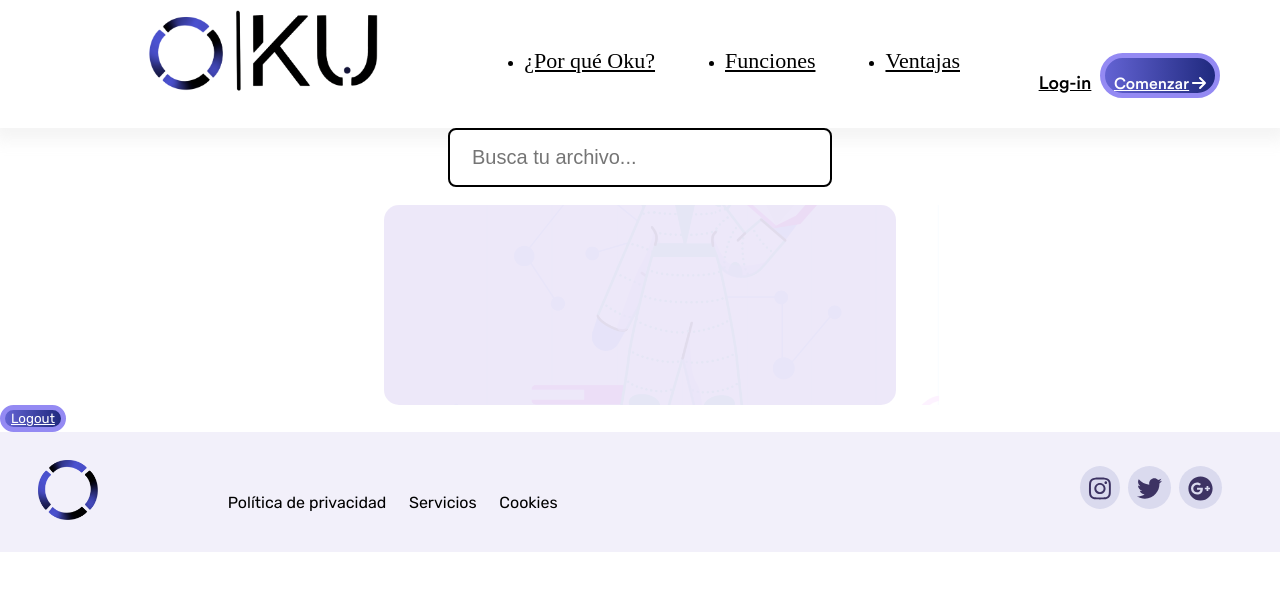
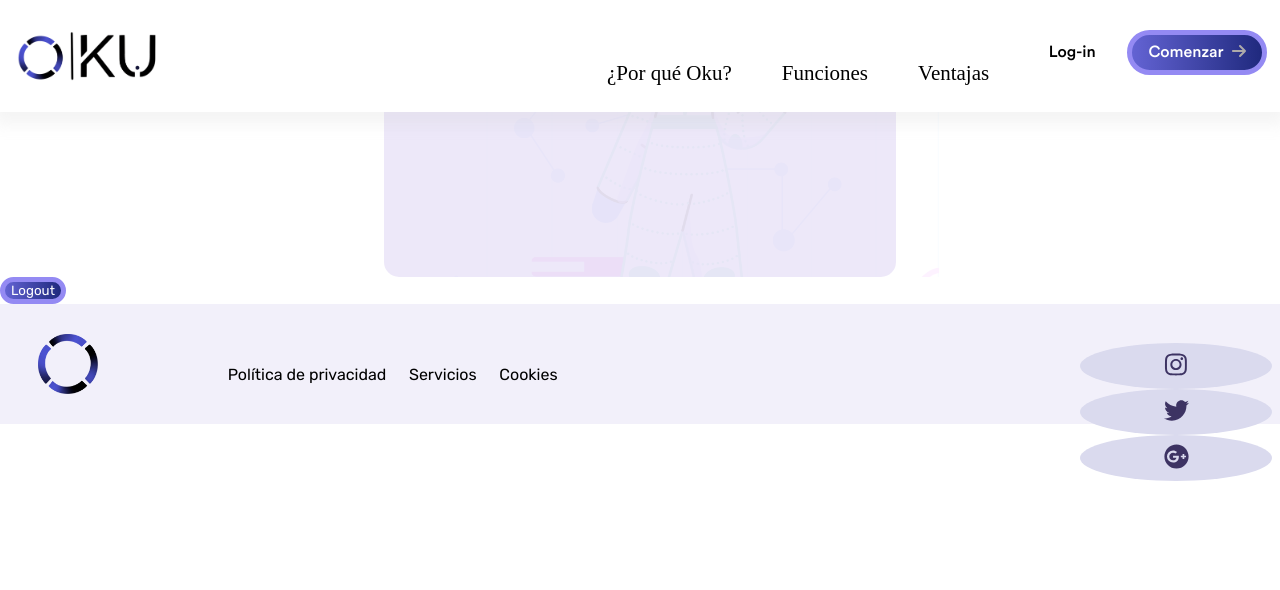
Before and after one commit to mbvDevelop/ProjectoUpgrade, an Angular app in the folder Front-end/: page /Library in a window 1280 px wide. Shown: the top 590 px of the page. Built offline with nearby package versions, Linux system fonts and the light colour scheme; a web font is replaced by a local one; what ngx-lottie would draw is missing.

Commit message:
cambios isa

```diff
--- a/Front-end/src/app/app-routing.module.ts
+++ b/Front-end/src/app/app-routing.module.ts
@@ -13,7 +13,6 @@ const routes: Routes = [
   { path: 'Login', component: LoginComponent },
   { path: 'HomeUser', component: HomeComponent },
   { path: 'Library', component: LibraryComponent },
-  { path: 'Registro', component: RegistroComponent },
   { path: 'Ajustes', component: AjustesComponent },
 ];
 
--- a/Front-end/src/app/core/components/header/header.component.html
+++ b/Front-end/src/app/core/components/header/header.component.html
@@ -28,7 +28,7 @@
     <!-- menu desk -->
     <div class="box_buttons">
       <button id="log-in" class="log-in">
-        <a routerLink="/Login" class="log-in_text">
+        <a routerLink="/login" class="log-in_text">
           <p>Log-in</p>
         </a>
       </button>
--- a/Front-end/src/app/core/components/header/header.component.scss
+++ b/Front-end/src/app/core/components/header/header.component.scss
@@ -25,65 +25,6 @@ $background-color_7: rgba(204, 200, 255, 0.212);
   justify-content: flex-end;
 }
 
-
-header {
-  width: 100%;
-  height: 16vh;
-  background-color: $background-color_1;
-  transition: all 0.5s;
-  z-index: 3;
-  -webkit-box-shadow: 0px 6px 24px 6px #ece5e5da;
-  box-shadow: 0px 6px 15px 6px #c7c7c731;
-  display: flex;
-  justify-content: flex-end;
-  align-items: stretch;
-}
-.aline {
-  width: 120px;
-  height: 45px;
-  margin-top: 7%;
-  i {
-    margin-left: 3%;
-  }
-}
-.logo_picture {
-  width: 120px;
-}
-
-.menu_desk {
-  display: none;
-}
-
-.box_buttons {
-  display: flex;
-  flex-direction: row;
-  flex-wrap: nowrap;
-  align-items: flex-start;
-  button {
-    font-size: 16px;
-    display: flex;
-    flex-wrap: wrap;
-    justify-content: center;
-    align-items: center;
-  }
-}
-.log-in {
-  width: 70px;
-  height: 20px;
-  background-color: $background-color_2;
-  margin-top: 43px;
-  font-family: $font-family_2;
-  border: none;
-  a {
-    font-size: 16px;
-    color: $color_1;
-    transition: all 0.2s;
-    &:hover {
-      color: $color_3;
-      transition: all 0.2s;
-    }
-  }
-}
 .main-button {
   background-image: linear-gradient(
     to right,
@@ -96,7 +37,7 @@ header {
   transition: 0.5s;
   border-radius: 35px !important;
   background-size: 200% auto;
-  color: $color_4;
+  color: $color_2;
   display: block;
   cursor: pointer;
   border-bottom: 5px solid rgb(148, 138, 243);
@@ -105,274 +46,257 @@ header {
   border-top: 5px solid rgb(148, 138, 243);
   &:hover {
     background-position: right center;
-    color: $color_5;
+    color: $color_4;
     text-decoration: none;
   }
   a {
     color: $color_4;
   }
 }
-/* Nav menu */
-.menu_mob {
-  width: 100%;
-  display: inline;
-  height: 45%;
-  position: fixed;
-  top: 85px;
-  right: 0.5px;
-  background-color: #ffffff;
-  overflow: hidden;
-  max-height: 0;
-  transition: max-height 0.5s ease-out;
+
+/* header */
+header {
+	width: 100%;
+	height: 14vh;
+	position: fixed;
+	background-color: $background-color_1;
+	top: 0px;
+	left: 0px;
+	padding: 1%;
+	transition: all .5s;
+	z-index: 3;
+	-webkit-box-shadow: 0px 6px 24px 6px #ece5e5da;
+	box-shadow: 0px 6px 15px 6px #c7c7c731;
+	display: flex;
+	justify-content: space-evenly;
 }
-.mob a {
-  display: block;
-  padding: 15px;
-  border: thin solid rgb(247, 245, 245);
-  font-size: 26px;
-  color: $color_1;
-  font-family: $font-family_1;
+.aline {
+	width: 140px;
+	height: 45px;
+	margin-top: 3%;
+	i {
+		margin-left: 7%;
+	}
 }
-/* Menu Icon */
-.hamb {
-  cursor: pointer;
-  display: block;
-  padding: 4px;
-  margin-right: 10px;
+.logo {
+	margin-right: 15%;
 }
-.hamb-line {
-  background: rgb(128, 108, 216);
-  display: block;
-  height: 2px;
-  display: none;
-  position: relative;
-  width: 24px;
+.logo_picture {
+	width: 150px;
 }
-.hamb-line::before,
-.hamb-line::after {
-  background: rgb(128, 108, 216);
-  content: "";
-  height: 100%;
-  position: absolute;
-  transition: all 0.2s ease-out;
-  width: 100%;
+
+.box_buttons {
+	margin-top: 10px;
+	display: flex;
+	justify-content: center;
+	align-items: top;
+	button {
+		font-size: 16px;
+		display: flex;
+		justify-content: center;
+		align-items: center;
+	}
 }
-.hamb-line::before {
-  top: 5px;
+.log-in {
+	width: 70px;
+	height: 20px;
+	background-color: $background-color_2;
+	margin-top: 20px;
+	margin-right: 20px;
+	font-family: $font-family_2;
+	border: none;
+	a {
+		color: $color_1;
+		transition: all 0.2s;
+		&:hover {
+			color: $color_3;
+			transition: all 0.2s;
+		}
+	}
 }
-.hamb-line::after {
-  top: -5px;
-}
-.side-menu {
+.menu_mob{
   display: none;
 }
-/* Toggle menu icon */
-.side-menu:checked ~ nav {
-  max-height: 100%;
-}
-.side-menu:checked ~ .hamb .hamb-line {
-  background: transparent;
-}
-.side-menu:checked ~ .hamb .hamb-line::before {
-  transform: rotate(-45deg);
-  top: 0;
-}
-.side-menu:checked ~ .hamb .hamb-line::after {
-  transform: rotate(45deg);
-  top: 0;
-}
-.hamb-line {
-  display: block;
+.side-menu{
+  display: none;
 }
 
-// header {
-//   padding-inline: 2rem;
-//   justify-content: center;
-//   align-items: center;
+.menu_desk {
+  width: 50%;
+  height: 38px;
+  margin: 48px;
+  /* flex */
+  display: flex;
+  justify-content: flex-end
+}
 
-//   .box_buttons {
+.menu_desk a {
+  font-size: 21px;
+  font-weight: 500;
+  margin-left: 50px;
+  color: black;
+  transition: all 0.5s;
+  font-family: "Steinbeck";
+  font-weight: 500;
+}
+
+.menu_desk a:hover {
+  color: rgb(173, 170, 170);
+}
+
+
+
+// @media (min-width: 360px) and (max-width: 479px) {
+//   header {
+//     padding-inline: 2rem;
+//     justify-content: center;
 //     align-items: center;
 
-//     .log-in {
-//       margin: 0;
-//       display: none;
+//     .box_buttons {
+//       align-items: center;
+
+//       .log-in {
+//         margin: 0;
+//         display: none;
+//       }
+
+//       .main-button {
+//         margin: 0;
+//         display: none;
+//       }
 //     }
+//   }
 
-//     .main-button {
-//       margin: 0;
-//       display: none;
+//   .hamb {
+//     padding: 0px;
+//     margin-left: auto;
+//     margin-top: 5px;
+//   }
+
+//   .logo_picture {
+//     margin-left: 0.2em;
+//     margin-right: 1em;
+//     width: 120px;
+//   }
+
+//   .colored {
+//     background: rgb(128, 108, 216);
+//     color: $color_4 !important;
+//   }
+// }
+
+// /*Tablet*/
+// @media (min-width: 480px) and (max-width: 550px) {
+//   header {
+//     width: 100%;
+//     height: 16vh;
+//     position: fixed;
+//     background-color: rgb(255, 255, 255);
+//     display: flex;
+//     justify-content: space-evenly;
+//     align-items: stretch;
+//   }
+//   .hamb {
+//     margin-right: 35px;
+//   }
+
+//   .logo_picture {
+//     width: 200px;
+//   }
+// }
+
+// @media (min-width: 551px) and (max-width: 650px) {
+//   header {
+//     padding: 1em;
+//     justify-content: space-around;
+//   }
+//   .box_buttons {
+//     margin-left: 10em;
+//   }
+//   .hamb {
+//     padding: 10px;
+//     margin-right: 30px;
+//   }
+// }
+
+// @media (min-width: 651px) and (max-width: 800px) {
+//   header {
+//     padding: 1em;
+//     justify-content: space-around;
+//   }
+//   .box_buttons {
+//     margin-left: 10em;
+//   }
+//   .hamb {
+//     padding: 10px;
+//     margin-right: 30px;
+//   }
+// }
+
+// @media (min-width: 801px) and (max-width: 1013px) {
+//   .logo_picture {
+//     margin-left: 0;
+//     width: 200px;
+//   }
+//   .hamb {
+//     display: none;
+//   }
+//   .menu_desk {
+//     @include menu_desk;
+//     a {
+//       font-size: 18px;
+//       font-weight: 500;
+//       margin-right: 28px;
+//       color: $color_1;
+//       transition: all 0.5s;
+//       font-family: $font-family_1;
+//       &:hover {
+//         color: $color_2;
+//       }
+//     }
+//   }
+//   .box_buttons {
+//     margin-top: 10px;
+//     align-items: baseline;
+//   }
+//   .log-in {
+//     a {
+//       font-size: 16px;
 //     }
 //   }
 // }
 
-// .hamb {
-//   padding: 0px;
-//   margin-left: auto;
-//   margin-top: 5px;
+// /* Tamaño pantallas Escritorio superior (1024) */
+// @media screen and (min-width: 1014px) and (max-width: 1999px) {
+//   .logo_picture {
+//     margin-left: 0;
+//     width: 250px;
+//   }
+//   .hamb {
+//     display: none;
+//   }
+//   .menu_desk {
+//     @include menu_desk;
+//     a {
+//       font-size: 22px;
+//       font-weight: 500;
+//       margin-right: 70px;
+//       color: $color_1;
+//       transition: all 0.5s;
+//       font-family: $font-family_1;
+//       &:hover {
+//         color: $color_2;
+//       }
+//     }
+//   }
+//   .box_buttons {
+//     margin-top: 10px;
+//     align-items: baseline;
+//     margin-right: 60px;
+//   }
+//   .log-in {
+//     a {
+//       font-size: 18px;
+//     }
+//   }
 // }
-
-// .logo_picture {
-//   margin-left: 0.2em;
-//   margin-right: 1em;
-//   width: 120px;
-// }
-
-// .colored {
-//   background: rgb(128, 108, 216);
-//   color: $color_4 !important;
-// }
-
-@media (min-width: 360px) and (max-width: 479px) {
-  header {
-    padding-inline: 2rem;
-    justify-content: center;
-    align-items: center;
-
-    .box_buttons {
-      align-items: center;
-
-      .log-in {
-        margin: 0;
-        display: none;
-      }
-
-      .main-button {
-        margin: 0;
-        display: none;
-      }
-    }
-  }
-
-  .hamb {
-    padding: 0px;
-    margin-left: auto;
-    margin-top: 5px;
-  }
-
-  .logo_picture {
-    margin-left: 0.2em;
-    margin-right: 1em;
-    width: 120px;
-  }
-
-  .colored {
-    background: rgb(128, 108, 216);
-    color: $color_4 !important;
-  }
-}
-
-/*Tablet*/
-@media (min-width: 480px) and (max-width: 550px) {
-  header {
-    width: 100%;
-    height: 16vh;
-    position: fixed;
-    background-color: rgb(255, 255, 255);
-    display: flex;
-    justify-content: space-evenly;
-    align-items: stretch;
-  }
-  .hamb {
-    margin-right: 35px;
-  }
-
-  .logo_picture {
-    width: 200px;
-  }
-}
-
-@media (min-width: 551px) and (max-width: 650px) {
-  header {
-    padding: 1em;
-    justify-content: space-around;
-  }
-  .box_buttons {
-    margin-left: 10em;
-  }
-  .hamb {
-    padding: 10px;
-    margin-right: 30px;
-  }
-}
-
-@media (min-width: 651px) and (max-width: 800px) {
-  header {
-    padding: 1em;
-    justify-content: space-around;
-  }
-  .box_buttons {
-    margin-left: 10em;
-  }
-  .hamb {
-    padding: 10px;
-    margin-right: 30px;
-  }
-}
-
-@media (min-width: 801px) and (max-width: 1013px) {
-  .logo_picture {
-    margin-left: 0;
-    width: 200px;
-  }
-  .hamb {
-    display: none;
-  }
-  .menu_desk {
-    @include menu_desk;
-    a {
-      font-size: 18px;
-      font-weight: 500;
-      margin-right: 28px;
-      color: $color_1;
-      transition: all 0.5s;
-      font-family: $font-family_1;
-      &:hover {
-        color: $color_2;
-      }
-    }
-  }
-  .box_buttons {
-    margin-top: 10px;
-    align-items: baseline;
-  }
-  .log-in {
-    a {
-      font-size: 16px;
-    }
-  }
-}
-
-/* Tamaño pantallas Escritorio superior (1024) */
-@media screen and (min-width: 1014px) and (max-width: 1999px) {
-  .logo_picture {
-    margin-left: 0;
-    width: 250px;
-  }
-  .hamb {
-    display: none;
-  }
-  .menu_desk {
-    @include menu_desk;
-    a {
-      font-size: 22px;
-      font-weight: 500;
-      margin-right: 70px;
-      color: $color_1;
-      transition: all 0.5s;
-      font-family: $font-family_1;
-      &:hover {
-        color: $color_2;
-      }
-    }
-  }
-  .box_buttons {
-    margin-top: 10px;
-    align-items: baseline;
-    margin-right: 60px;
-  }
-  .log-in {
-    a {
-      font-size: 18px;
-    }
-  }
-}
--- a/Front-end/src/app/pages/landing/landing.component.scss
+++ b/Front-end/src/app/pages/landing/landing.component.scss
@@ -45,17 +45,18 @@ $background-color_3: white;
 /* section 1 */
 .s1 {
   width: 100%;
-  height: 70vh;
+  height: 75vh;
+  margin-top: 130px;
   background-color: $background-color_1;
   background: linear-gradient(180deg, #ffffff 0%, #acaecc48 100%, #ffffff 100%);
   display: flex;
   justify-content: space-between;
 }
 .btn1 {
-  width: 160px;
-  height: 50px;
+  text-decoration: none;
   p {
-    font-size: 16px;
+    font-size: 17px;
+    margin-top: 9%;
   }
 }
 .s1_content {
@@ -90,15 +91,14 @@ $background-color_3: white;
   border: none;
   top: 670px;
   right: 120px;
-  display: flex;
-  justify-content: center;
-  p {
-    margin-top: 6.5%;
-  }
+  position: absolute;
+  width: 190px;
+  height: 10px;
+  text-decoration: none;
 }
 .slider {
   width: 35%;
-  height: 70vh;
+  height: 75vh;
   overflow: hidden;
   background-color: $background-color_2;
   ul {
@@ -108,7 +108,6 @@ $background-color_3: white;
     animation: cambio 30s infinite normal ease-in-out;
     color: $color_2;
     font-family: $font-family_1;
-    text-align: center;
   }
   li {
     width: 100%;
@@ -116,12 +115,12 @@ $background-color_3: white;
     list-style: none;
   }
   h5 {
-    font-size: 25px;
+    font-size: 35px;
     margin-top: 10%;
   }
   p {
     font-size: 17px;
-    margin-top: 3em;
+    margin-top: 13em;
   }
 }
 
@@ -140,7 +139,7 @@ $background-color_3: white;
   }
 }
 .s2_content {
-  margin-top: 7%;
+  margin-top: 6%;
   margin-left: 8%;
   width: 600px;
   h2 {
@@ -148,7 +147,7 @@ $background-color_3: white;
     text-shadow: 3px 12px 16px #9796998a;
     font-weight: 300;
     font-family: $font-family_1;
-    margin-bottom: 7%;
+    margin-bottom: 5%;
   }
   p {
     font-size: 18px;
--- a/Front-end/src/app/pages/registro/registro.component.html
+++ b/Front-end/src/app/pages/registro/registro.component.html
@@ -6,7 +6,7 @@
     <form
       #formUsuario="ngForm"
       class="form"
-      action="register.php"
+      action="/register"
       method="POST"
       enctype="multipart/form-data"
     >
--- a/Front-end/src/app/pages/registro/registro.component.scss
+++ b/Front-end/src/app/pages/registro/registro.component.scss
@@ -98,27 +98,27 @@ input[type="password"],
   font-size: 14.5px;
 }
 
-@media all and (min-width: 479px) and (max-width: 599px) {
-  .card-img {
-    width: 100%;
-    height: 35vh;
-  }
-  .card-img img {
-    width: 60%;
-    margin-left: 20%;
-    margin-top: 5%;
-  }
-  .card-register {
-    width: 100%;
-    height: 70vh;
-  }
-  .form {
-    width: 330px;
-    height: 520px;
-    margin-left: 0%;
-    margin-top: 2%;
-    padding: 6% 9%;
-  }
+// @media all and (min-width: 479px) and (max-width: 599px) {
+//   .card-img {
+//     width: 100%;
+//     height: 35vh;
+//   }
+//   .card-img img {
+//     width: 60%;
+//     margin-left: 20%;
+//     margin-top: 5%;
+//   }
+//   .card-register {
+//     width: 100%;
+//     height: 70vh;
+//   }
+//   .form {
+//     width: 330px;
+//     height: 520px;
+//     margin-left: 0%;
+//     margin-top: 2%;
+//     padding: 6% 9%;
+//   }
   // .card-img img {
   // .card-register {
   //   width: 90%;
@@ -141,32 +141,32 @@ input[type="password"],
   //   margin-left: 10%;
   //   text-shadow: 0px 4px 10px #5e5a64;
   // }
-  .s1 {
-    height: 105vh;
-    display: block;
-  }
-  .title {
-    font-size: 22px;
-  }
-  .subtitle {
-    font-size: 12px;
-    margin-top: 5%;
-  }
-  .cta-btn {
-    width: 120px;
-    height: 40px;
-    margin-left: 26%;
-    margin-top: 16%;
-    font-size: 15px;
-  }
-  .choose_image {
-    font-size: 14px;
-  }
-  .choose_image input {
-    width: 27%;
-    margin-left: 7%;
-  }
-}
+//   .s1 {
+//     height: 105vh;
+//     display: block;
+//   }
+//   .title {
+//     font-size: 22px;
+//   }
+//   .subtitle {
+//     font-size: 12px;
+//     margin-top: 5%;
+//   }
+//   .cta-btn {
+//     width: 120px;
+//     height: 40px;
+//     margin-left: 26%;
+//     margin-top: 16%;
+//     font-size: 15px;
+//   }
+//   .choose_image {
+//     font-size: 14px;
+//   }
+//   .choose_image input {
+//     width: 27%;
+//     margin-left: 7%;
+//   }
+// }
 /* Responsive */
 
 /* Responsive  */
--- a/Front-end/src/styles.scss
+++ b/Front-end/src/styles.scss
@@ -8,4 +8,20 @@ body,
 html {
   width: 100%;
   margin: 0;
+  scroll-behavior: smooth;
 }
+ul{
+  list-style: none;
+}
+li{
+  list-style: none;
+}
+
+a {
+  text-decoration: none;
+  color: black;
+  /* flex */
+  display: flex;
+  justify-content: center;
+  align-items: center;
+}
```
